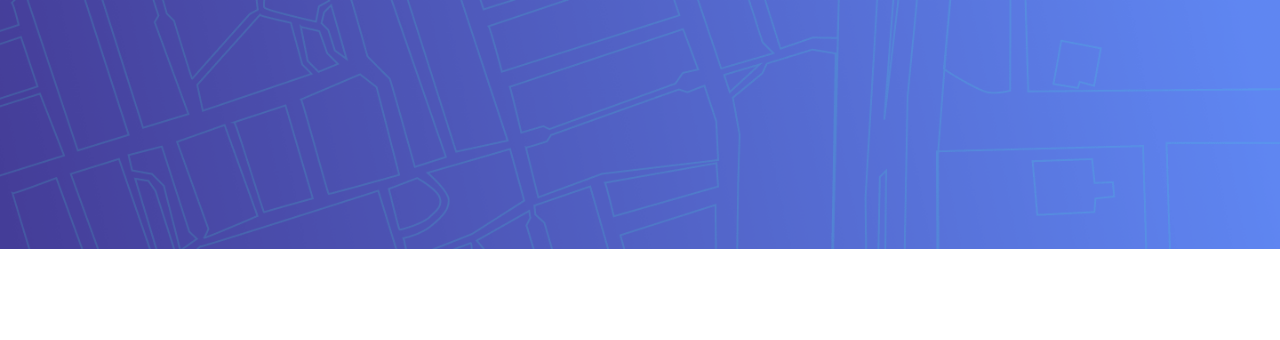
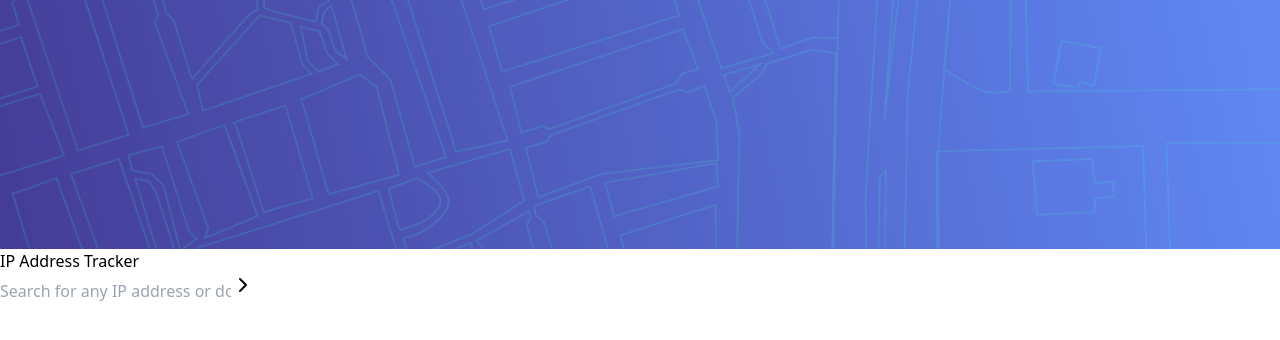
Before and after one commit to abvictor/ip-address-tracker, a React (Vite) app: page / in a window 1280 px wide. Shown: the top 340 px of the page. Built offline with nearby package versions, Linux system fonts and the light colour scheme.

Commit message:
feat: add input on main page

```diff
--- a/src/App.tsx
+++ b/src/App.tsx
@@ -1,13 +1,25 @@
 import Header from "./components/Header/Header"
 
+import { ChevronRight } from "lucide-react"
 
 function App() {
 
 
   return (
-    <>
+    <main className="flex flex-col w-full h-full">
       <Header />
-    </>
+
+      <div className="flex flex-col w-full items-center justify-center -mt-40">
+        <span className="text-white font-medium size text-3xl mb-3">IP Address Tracker</span>
+          <div className="flex w-full justify-center">
+            <input  placeholder="Search for any IP address or domain"  className="sm:w-[80%] lg:w-[500px] h-12 indent-4 rounded-l-xl "/>
+                <button className="flex items-center justify-center w-12 h-12 bg-black rounded-r-xl">
+                  <ChevronRight size={24} className="text-white" />
+                </button>
+          </div>
+      </div>
+
+    </main>
   )
 }
 
```
